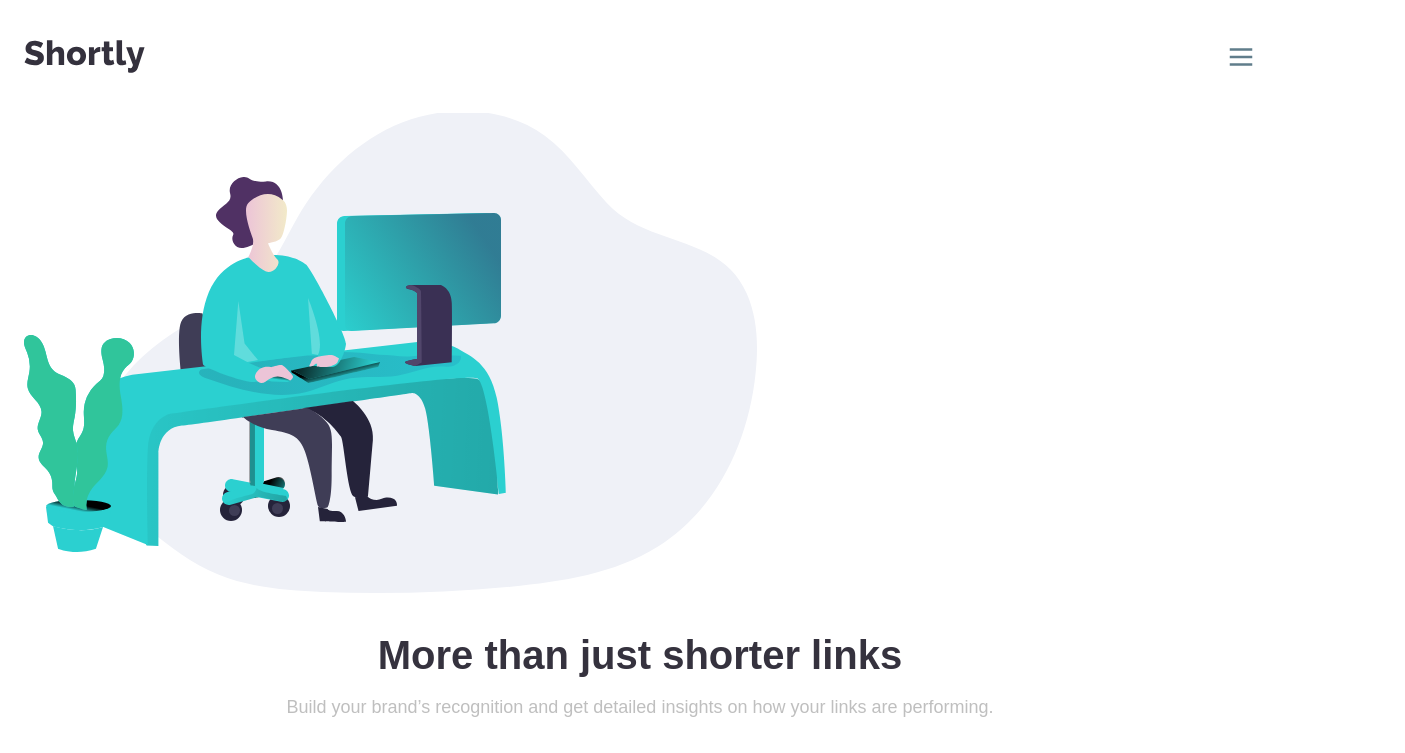
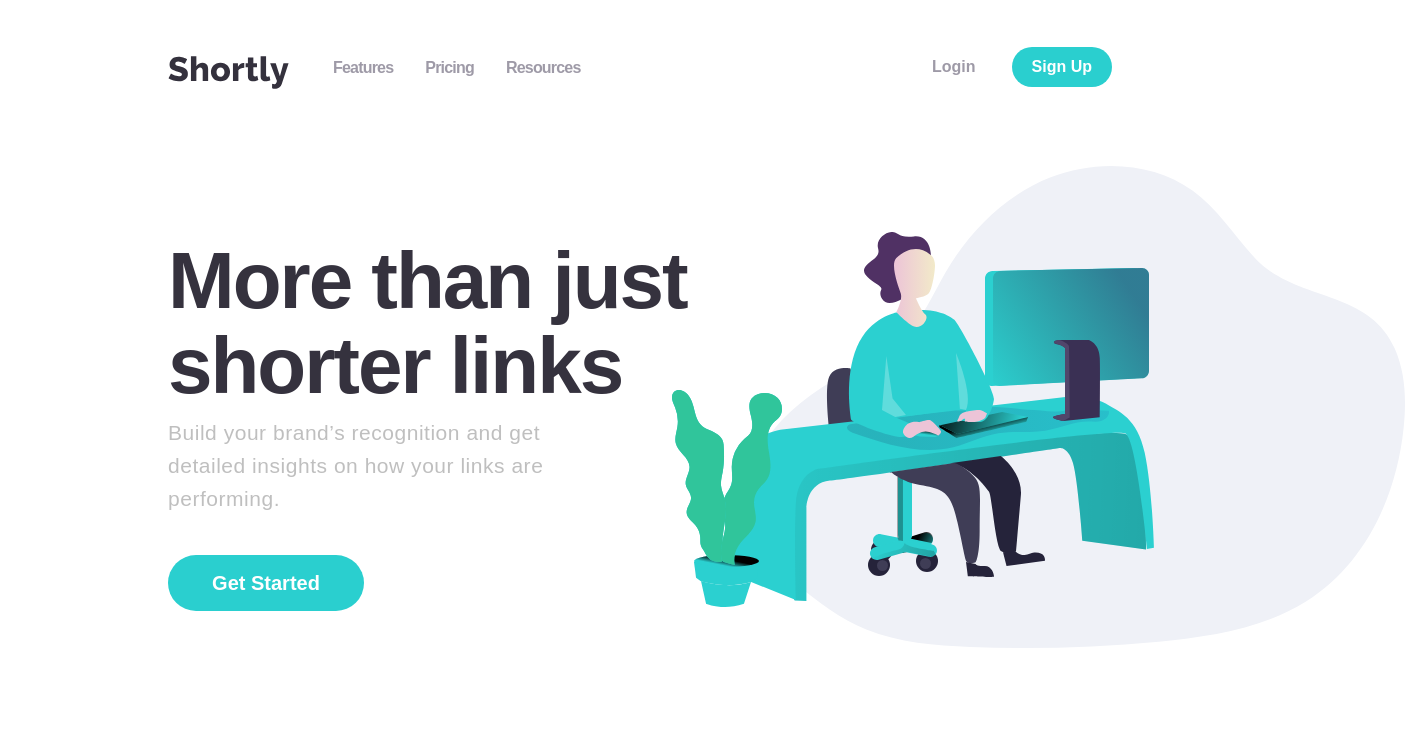
Before and after one commit to felipetn1989/url-shortening-api-master, a React (Create React App) app in the folder url-shortening/: page / in a window 1280 px wide. Shown: the top 753 px of the page, 1405 px wide, since content can reach past the window. Built offline with nearby package versions, Linux system fonts and the light colour scheme.

Commit message:
started mobile design

```diff
--- a/url-shortening/src/components/Header.tsx
+++ b/url-shortening/src/components/Header.tsx
@@ -12,19 +12,33 @@ const Header = (props: Props) => {
   useEffect(() => {
     const handleResize = () => {
       setShowMenu(false);
-      window.addEventListener("resize", handleResize);
+      window.removeEventListener("resize", handleResize);
+      console.log(showMenu);
     };
 
     window.addEventListener("resize", handleResize);
   }, [showMenu]);
 
   return (
-    <header className="px-6 py-10">
-      <div className="flex justify-between">
-        <img src={logo} alt="Shortly logo" />
-        <button>
+    <header className="px-6 py-10 lg:px-[10.5rem] lg:py-[3.25rem]">
+      <div className="flex justify-between items-center">
+        <div className="flex gap-11">
+          <img src={logo} alt="Shortly logo" />
+          <ul className="hidden gap-8 text-[#9e9aa7] font-bold tracking-tighter lg:flex">
+            <li className="hover:cursor-pointer">Features</li>
+            <li className="hover:cursor-pointer">Pricing</li>
+            <li className="hover:cursor-pointer">Resources</li>
+          </ul>
+        </div>
+        <button className="lg:hidden">
           <FcMenu className="text-3xl" onClick={() => setShowMenu(!showMenu)} />
         </button>
+        <div className="hidden translate-y-[-0.3125rem] lg:block">
+          <ul className="flex items-center gap-9 font-bold text-[#9e9aa7]">
+            <li className="hover:cursor-pointer">Login</li>
+            <li className="bg-[#2acfcf] text-white px-5 py-2 rounded-full">Sign Up</li>
+          </ul>
+        </div>
       </div>
       {showMenu && <MobileMenu />}
     </header>
--- a/url-shortening/src/components/StartButton.tsx
+++ b/url-shortening/src/components/StartButton.tsx
@@ -4,7 +4,7 @@ type Props = {};
 
 const StartButton = (props: Props) => {
   return (
-    <button className="text-white bg-[#2acfcf] w-[12.25rem] m-auto mt-5 font-bold text-xl py-3.5 rounded-full hover:opacity-50">
+    <button className="text-white bg-[#2acfcf] w-[12.25rem] m-auto mt-5 font-bold text-xl py-3.5 rounded-full hover:opacity-50 lg:m-[unset] lg:mt-8">
       Get Started
     </button>
   );
--- a/url-shortening/src/pages/Main.tsx
+++ b/url-shortening/src/pages/Main.tsx
@@ -33,7 +33,7 @@ const Main = (props: Props) => {
 
       setIsValid(!!data.result);
 
-      const linkResult = await data.result.full_short_link2;
+      const linkResult = await data.result.full_short_link;
 
       if (linksArr.length === 3) linksArr.shift();
 
@@ -44,6 +44,8 @@ const Main = (props: Props) => {
       };
 
       setLinksArr([...linksArr, newLinkObj]);
+
+      console.log(newLinkObj);
     } catch (err) {
       console.log(err);
     }
@@ -51,19 +53,19 @@ const Main = (props: Props) => {
 
   return (
     <main className={`text-center overflow-hidden`}>
-      <div className="px-4 text-[#35323e]">
+      <div className="px-4 text-[#35323e] lg:flex lg:flex-row-reverse lg:px-0 lg:py-[3.625rem]">
         <div className="min-w-[31rem]">
           <img
-            className="translate-x-2 translate-y-[-0.125rem]"
+            className="translate-x-2 translate-y-[-0.125rem] lg:absolute lg:translate-x-[-7rem] lg:translate-y-[-2.25rem]"
             src={working}
             alt="Drawing of a person working on a computer on a desk"
           />
         </div>
-        <div className="mt-9 grid gap-3.5">
-          <h1 className="text-[2.5rem] font-bold leading-[3rem]">
+        <div className="mt-9 grid gap-3.5 lg:pl-[10.5rem] lg:text-left lg:gap-2">
+          <h1 className="text-[2.5rem] font-bold leading-[3rem] lg:text-[5rem] lg:leading-[5.3125rem] lg:tracking-tight">
             More than just shorter links
           </h1>
-          <p className="text-[#bfbfbf] text-lg">
+          <p className="text-[#bfbfbf] text-lg lg:text-[1.3125rem] lg:pr-56 lg:leading-[2.0625rem] lg:tracking-wide">
             Build your brand’s recognition and get detailed insights on how your
             links are performing.
           </p>
```
